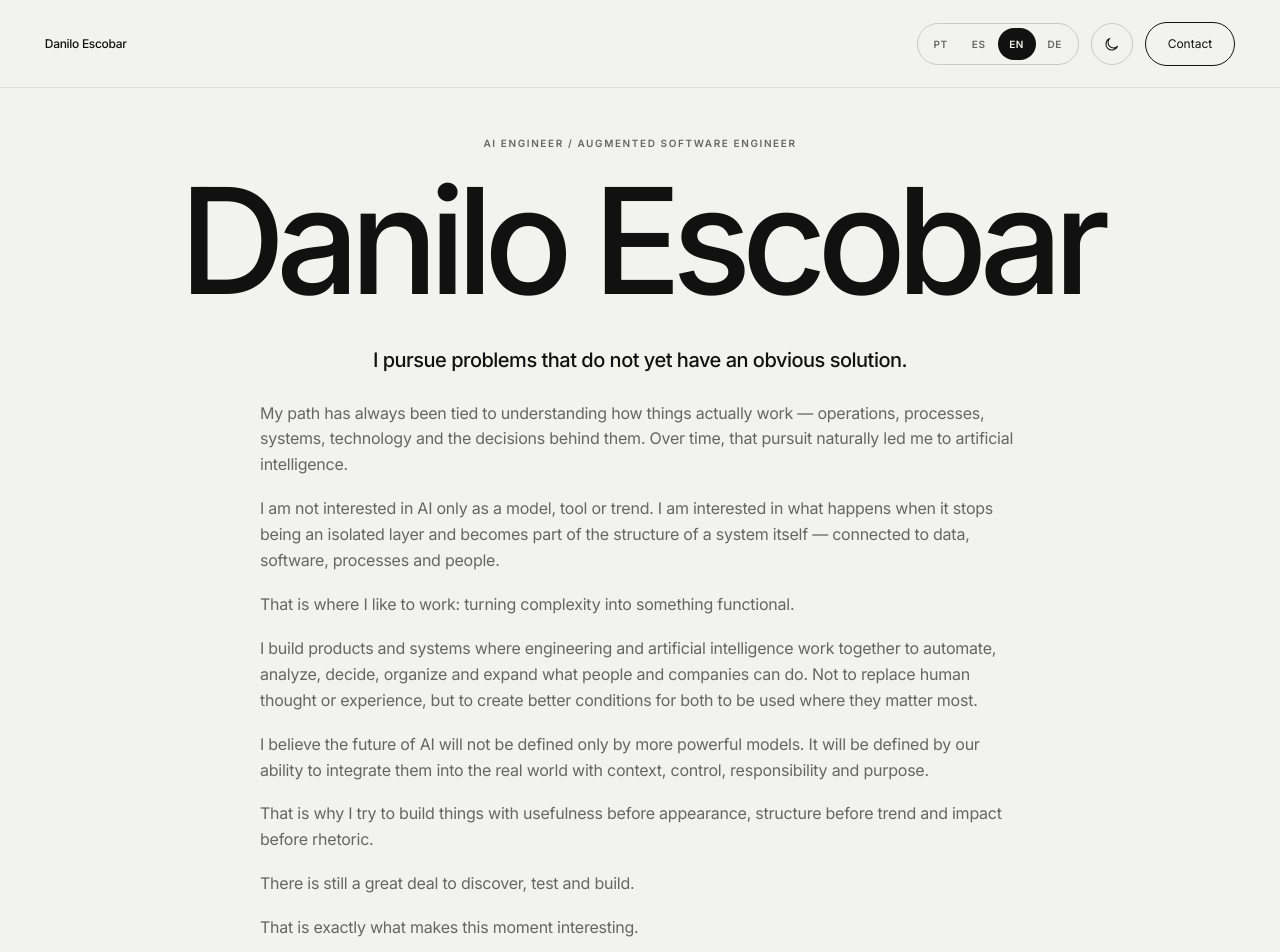
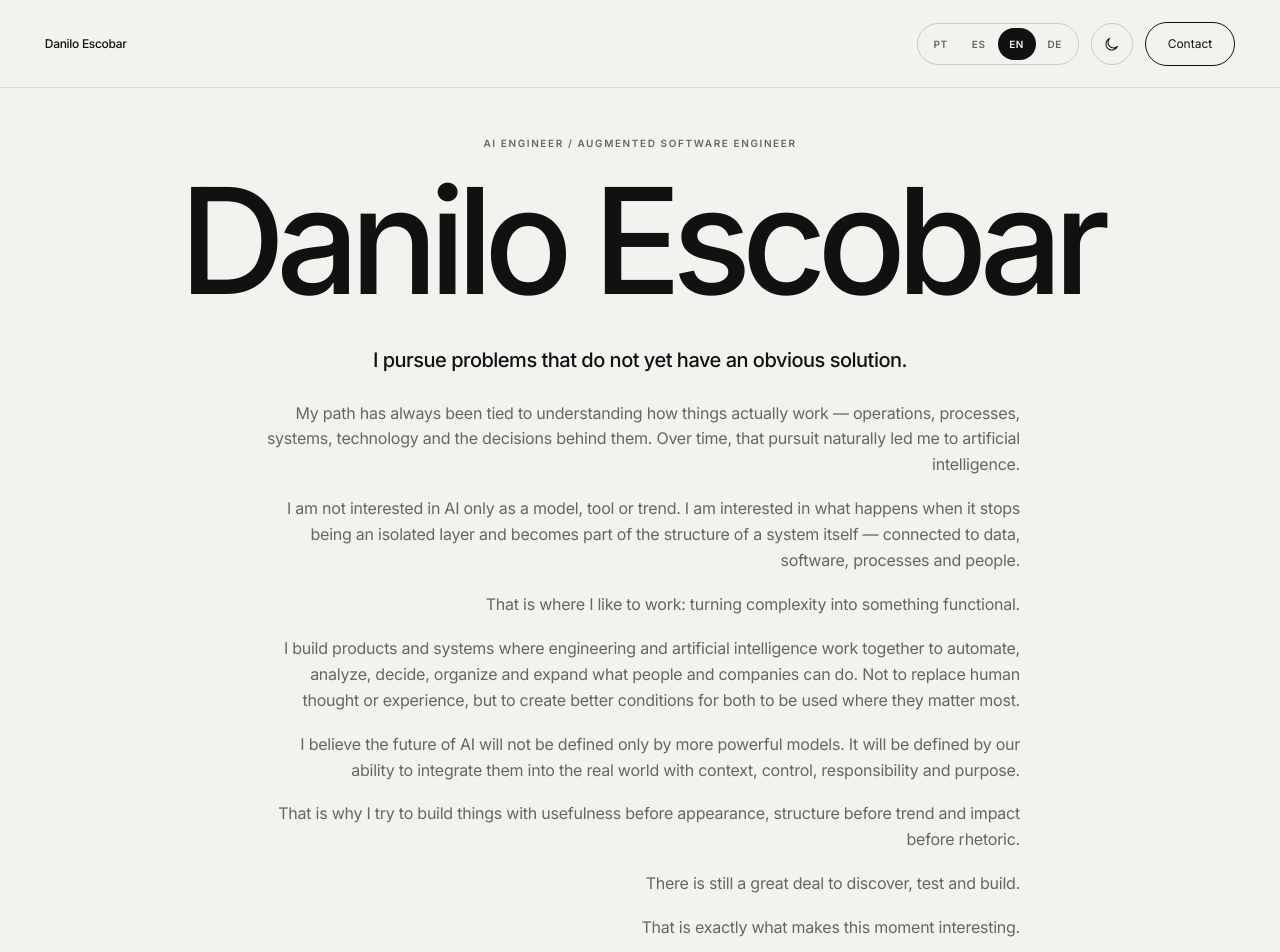
Before and after one commit to escobardanilo/my-site, a Next.js app: page / in a window 1280 px wide. Shown: the top 952 px of the page. Built offline with nearby package versions, Linux system fonts and the light colour scheme.

Commit message:
Center hero manifesto and right-align copy

```diff
--- a/src/app/globals.css
+++ b/src/app/globals.css
@@ -476,6 +476,9 @@ button {
 
   max-width: 760px;
 
+  margin-left: auto;
+  margin-right: auto;
+
   display: flex;
   flex-direction: column;
 
@@ -488,6 +491,8 @@ button {
   line-height: 1.62;
 
   letter-spacing: -0.015em;
+
+  text-align: right;
 
   color: var(--muted);
 }
@@ -1684,7 +1689,7 @@ button {
 
     font-size: 20px;
 
-    text-align: left;
+    text-align: center;
   }
 
   .hero__manifesto-copy {
```
